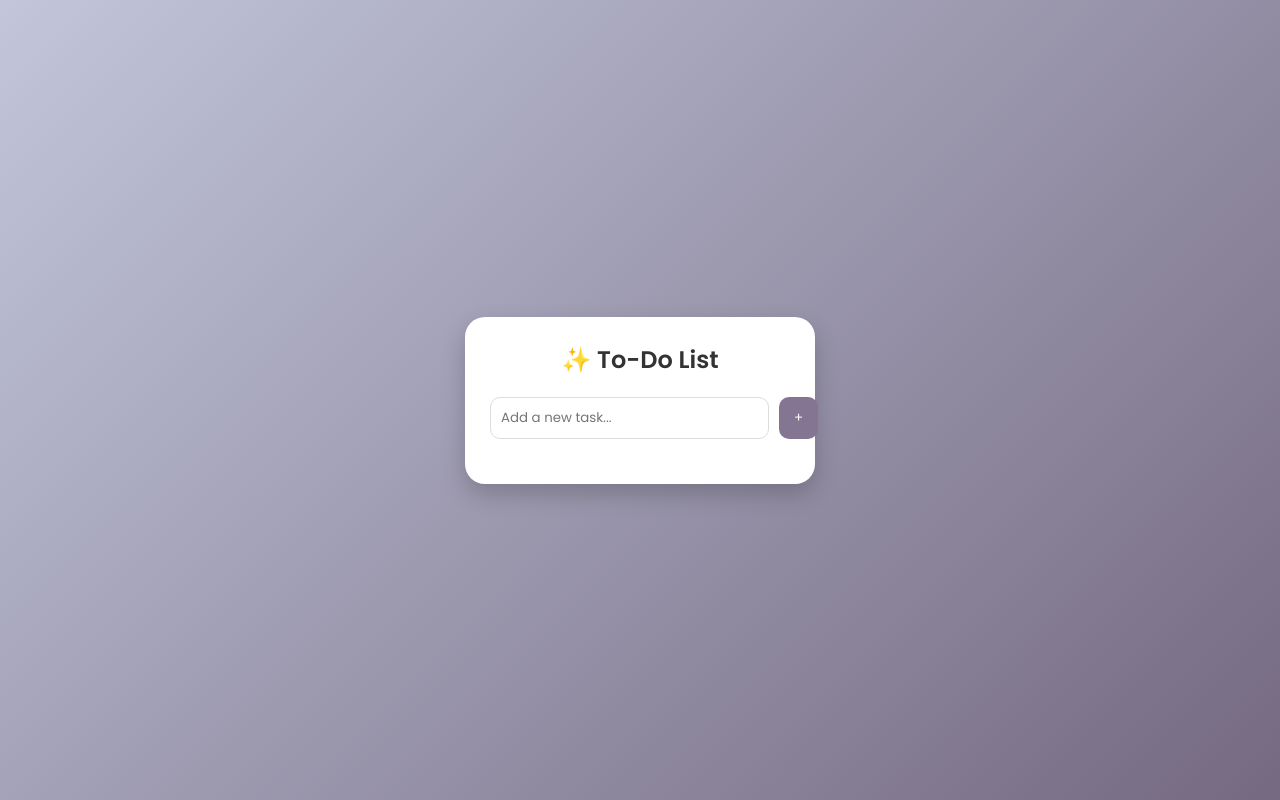
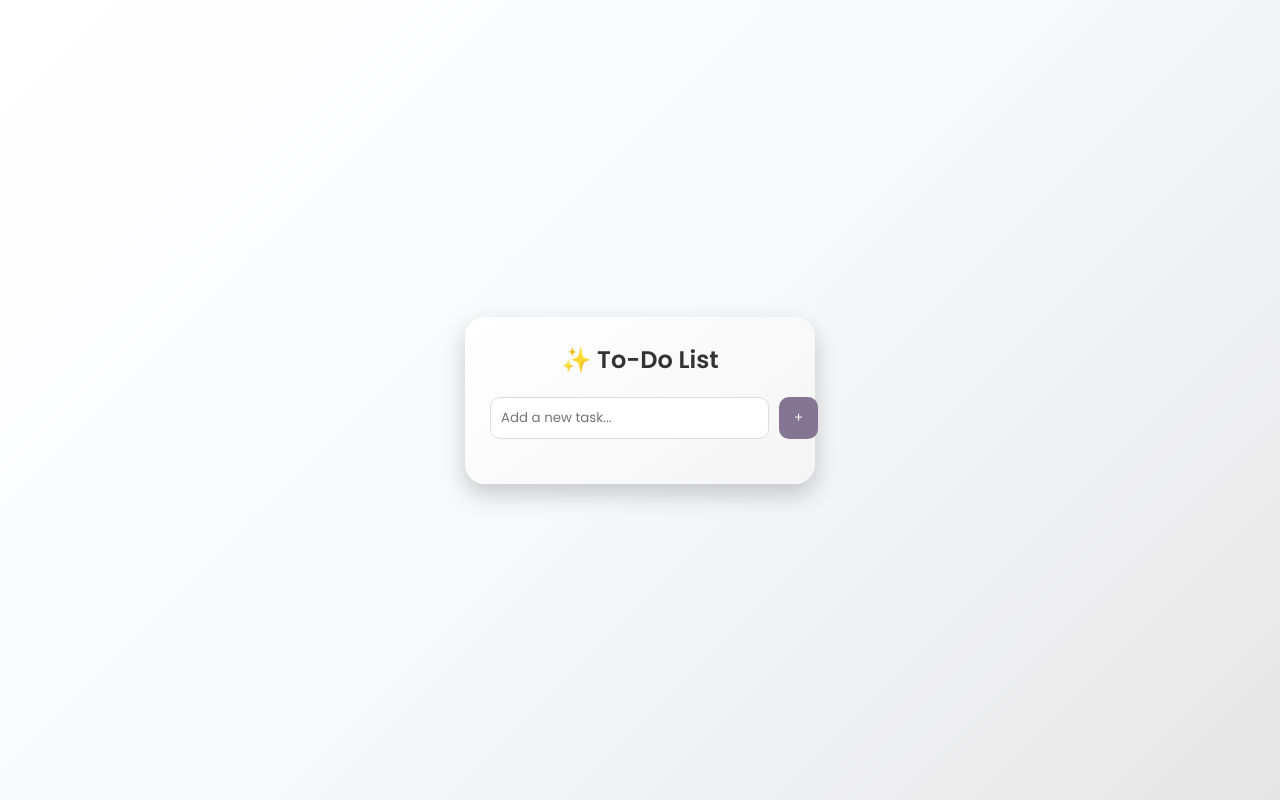
Before and after one commit to koushikshet2401/To-Do-, a plain HTML site: page index.html in a window 1280 px wide. Drawn offline with Linux system fonts and the light colour scheme.

Commit message:
update gradients

```diff
--- a/style.css
+++ b/style.css
@@ -9,7 +9,7 @@
 }
 
 body {
-  background: linear-gradient(135deg, #c2c6db, #746980);
+  background: linear-gradient(135deg, #ffffff, #f8f9fc, #e6e6e6);
   min-height: 100vh;
   display: flex;
   justify-content: center;
@@ -17,7 +17,7 @@ body {
 }
 
 .todo-container {
-  background: #fff;
+  background: linear-gradient(145deg, #ffffff, #f5f5f5);
   width: 350px;
   padding: 25px;
   border-radius: 20px;
@@ -76,7 +76,7 @@ ul {
 }
 
 ul li {
-  background: #f3f3f3;
+  background: #f9f9f9;
   padding: 12px;
   margin-bottom: 10px;
   border-radius: 12px;
```
